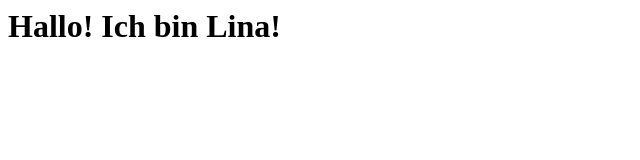
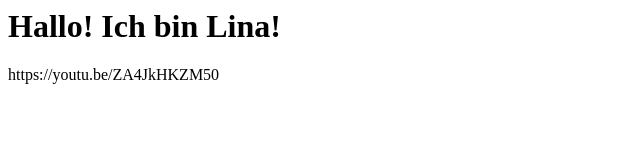
Before and after one commit to Lina2601/page, a plain HTML site: page index.html in a window 1280 px wide. Shown: the whole page, without its empty margins (0-640 px from the left). Drawn offline with Linux system fonts and the light colour scheme.

Commit message:
Update index.html

```diff
--- a/index.html
+++ b/index.html
@@ -1 +1,2 @@
 <h1>Hallo! Ich bin Lina!</h1>
+https://youtu.be/ZA4JkHKZM50
```
